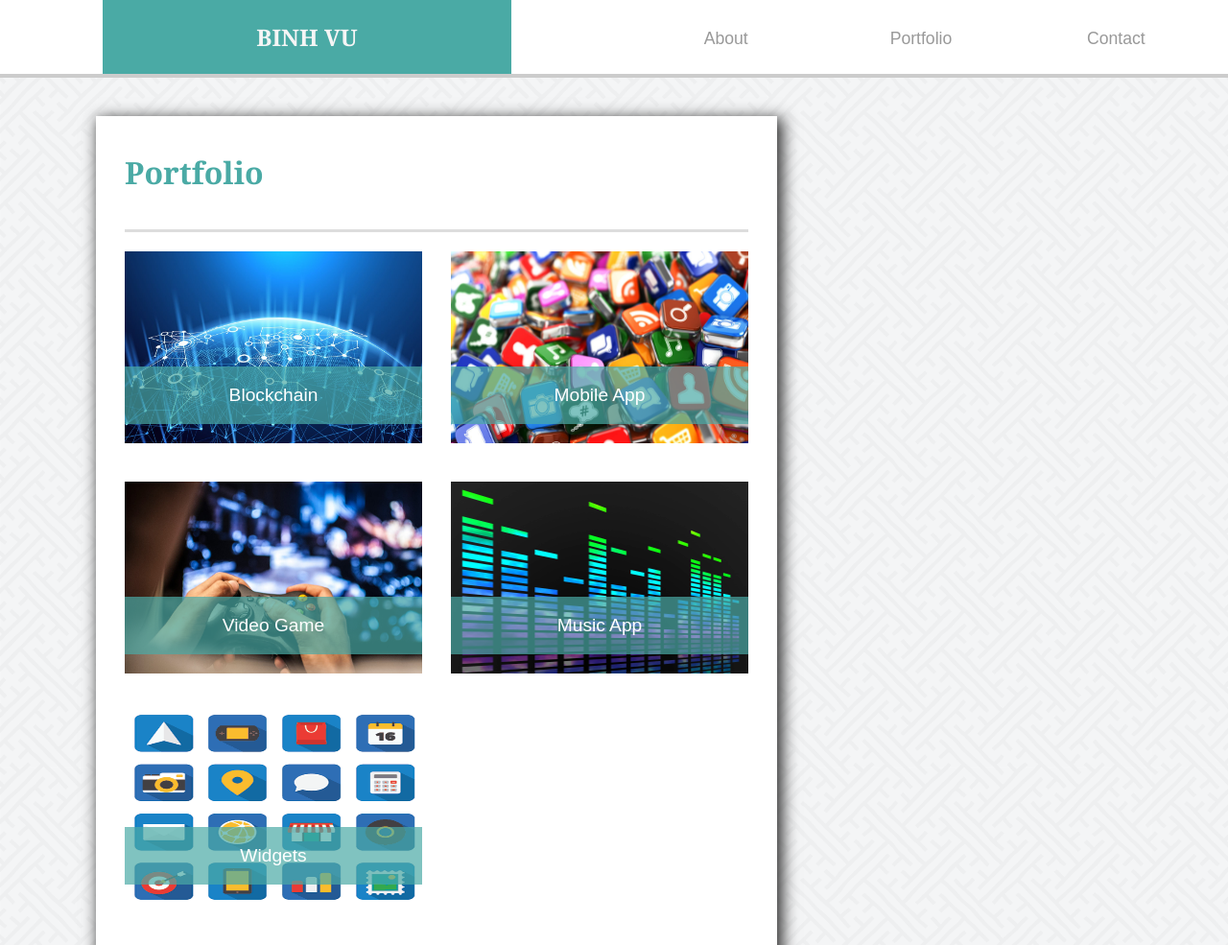
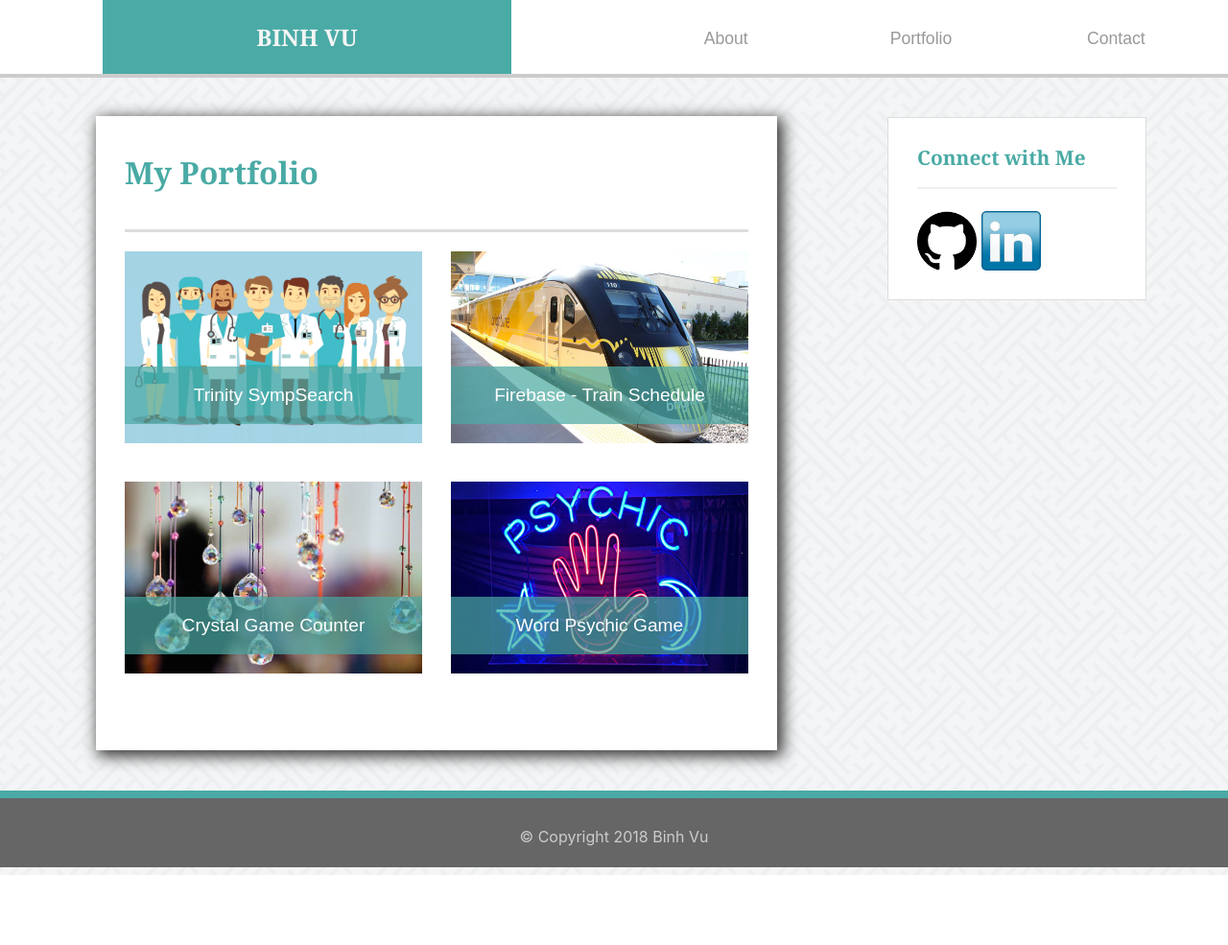
Before and after one commit to binhvutoronto/Bootstrap-Portfolio, a plain HTML site: page portfolio.html in a window 1280 px wide. Shown: the top 985 px of the page at 96% size. After the commit the page ends 912 px from the top, so only its background shows below. Drawn offline with nearby package versions, Linux system fonts and the light colour scheme.

Commit message:
updated with portolio links

```diff
--- a/assets/css/style.css
+++ b/assets/css/style.css
@@ -130,6 +130,35 @@ header {
     font-size: 1.2em;
     background-color: rgba(74, 170, 165, .7);
 }
+
+/*sidebar*/
+.sidebar {
+	padding: 30px;
+	width: 100%;
+	float: right;
+	max-width: 270px;
+	background: #ffffff;
+	border: 1px solid #dddddd;
+	margin-bottom: 20px;
+}
+h3,
+.sidebar h2 {
+	border-bottom: 2px solid #eeeeee;
+	padding-bottom: 20px;
+	margin-bottom: 15px;
+	line-height: 22px;
+}
+
+.social {
+	width: 62px;
+	height: 62px;
+	margin-top: 8px;
+	margin-right: 5px;
+}
+.social:last-child {
+	margin-right: 0;
+}
+
 /* Contact Page */
 form {
     width: 100%;
--- a/portfolio.html
+++ b/portfolio.html
@@ -39,35 +39,45 @@
 		<div class="container" id="bodyContent">
 			<div class="col-md-8 col-xs-12">
 				<section id="mainContent">
-					<h1>Portfolio</h1>
+					<h1>My Portfolio</h1>
 					<div class="picSection row">
 						<div class="thumbnail col-lg-6 col-md-12 col-sm-6 col-xs-12">
-							<img src="assets/images/blockchain.png" alt="blockchain">
-							<span class="label">Blockchain</span>
+							<a href="https://binhvutoronto.github.io/project-trinity/" target="_blank">
+							<img src="assets/images/choosing-a-doctor.png" alt="Trinity SymSearch">
+							<span class="label">Trinity SympSearch</span>
+							</a>
 						</div>
 						<div class="thumbnail col-lg-6 col-md-12 col-sm-6 col-xs-12">
-							<img src="assets/images/mobileapp.png" alt="mobile">
-							<span class="label">Mobile App</span>
+							<a href="https://binhvutoronto.github.io/train-schedule/" target="_blank">
+							<img src="assets/images/train.jpg" alt="Train Schedule">
+							<span class="label">Firebase - Train Schedule</span>
+							</a>
 						</div>
 					</div>
 					<div class="picSection row">
 						<div class="thumbnail col-lg-6 col-md-12 col-sm-6 col-xs-12">
-								<img src="assets/images/videogame.png" alt="videogame">
-								<span class="label">Video Game</span>
+							<a href="https://binhvutoronto.github.io/crystal-counter-game/" target="_blank">
+							<img src="assets/images/crystals.jpg" alt="Crystal Game">
+							<span class="label">Crystal Game Counter</span>
+							</a>
 						</div>
 						<div class="thumbnail col-lg-6 col-md-12 col-sm-6 col-xs-12">
-								<img src="assets/images/musicapp.png" alt="music">
-								<span class="label">Music App</span>
+							<a href="https://binhvutoronto.github.io/word-guess-game/" target="_blank">
+							<img src="assets/images/psychic.jpg.jpg" alt="Word Psychic Game">
+							<span class="label">Word Psychic Game</span>
+							</a>
 						</div>
-					</div>
-					<div class="picSection row">
-						<div class="thumbnail col-lg-6 col-md-12 col-sm-6 col-xs-12">
-								<img src="assets/images/widgets.png" alt="widgets">
-								<span class="label">Widgets</span>
-						</div>
-					</div>
 				</section>
 			</div>
+
+			<section class="sidebar">
+				<div id="connect">
+				<h2>Connect with Me</h2>
+
+				<a href="https://github.com/binhvutoronto" target="_blank"><img alt="Git" src="assets/images/Git.png"class="social"></a>
+				<a href="https://www.linkedin.com/in/binh-vu/" target="_blank"><img alt="Linkedin" src="assets/images/linkedin.jpg" class="social"></a>
+				</div>
+			</section>
 		</div>
 
 		<div class="push"></div>
```
Also changed, not shown: contact.html (+9 -0 lines), index.html (+9 -0 lines), assets/images/Git.png (added), assets/images/blockchain.png (deleted), assets/images/choosing-a-doctor.png (added), assets/images/crystals.jpg (added), assets/images/linkedin.jpg (added), assets/images/mobileapp.png (deleted), assets/images/musicapp.png (deleted), assets/images/psychic.jpg.jpg (added), assets/images/train.jpg (added), assets/images/videogame.png (deleted), assets/images/widgets.png (deleted).
